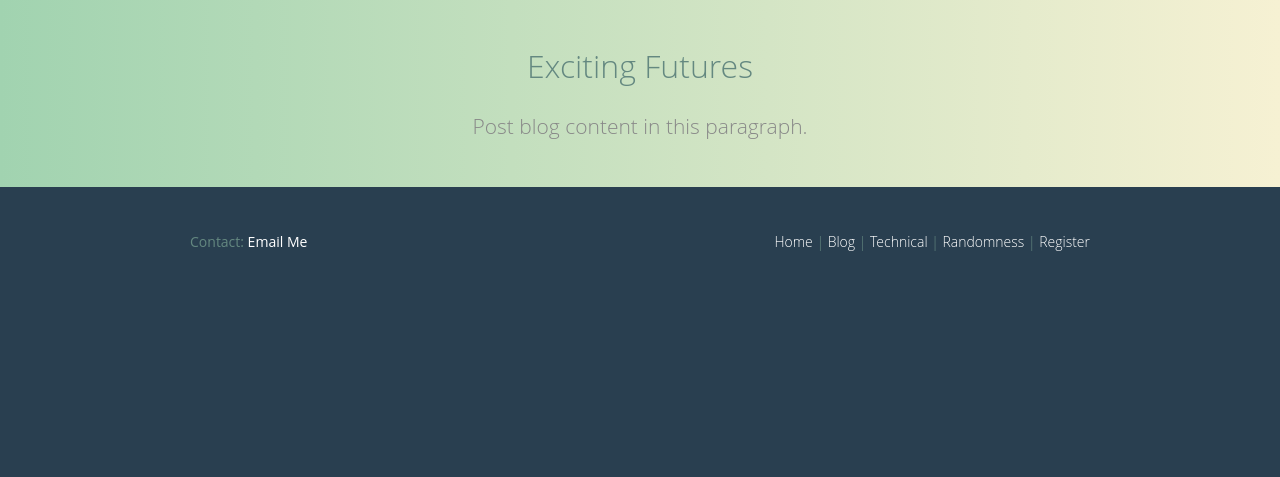
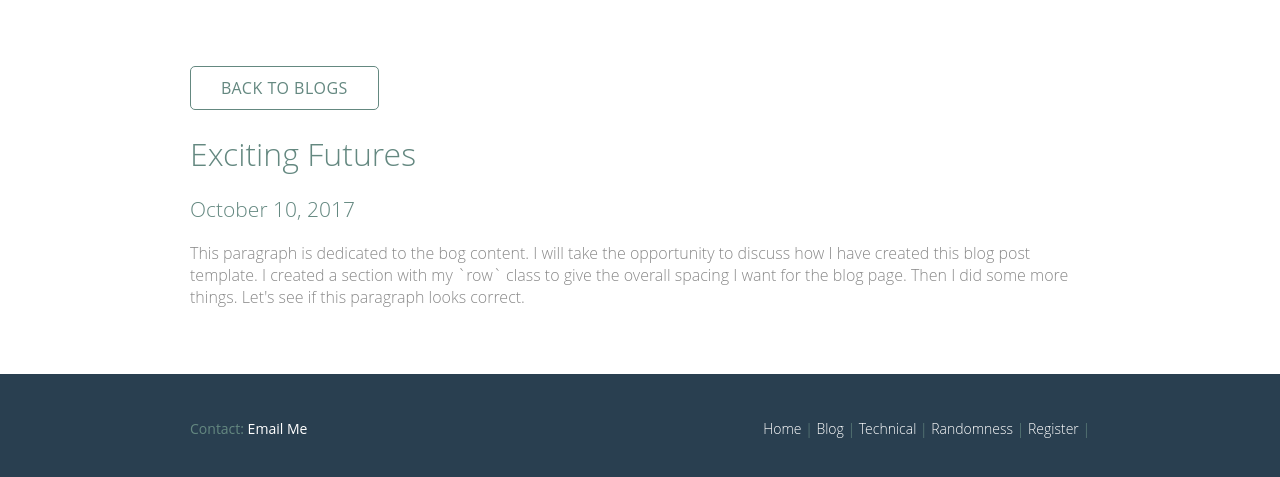
Before and after one commit to cmgrass/chrisGrassLabsSite, a Python web app: template templates/blog20171010A.html in a window 1280 px wide. Shown: the part 176-653 px from the top of the page. Run offline with Jinja, Linux system fonts and the light colour scheme; the template is opened without the code that fills it, so the values that code supplies are empty.

Commit message:
I've created a blog page style that I am happy with.

```diff
--- a/templates/blog20171010A.html
+++ b/templates/blog20171010A.html
@@ -21,13 +21,21 @@
             </nav>
         </header>
 
-        <section class="row-alt">
-          <div class="topContent container">
+        <section class="row">
+          <div class="container">
+            <a class="btn btn-blog" href="blog.html">Back to Blogs</a>
             <h1>
               Exciting Futures
             </h1>
+            <h3>
+              October 10, 2017
+            </h3>
             <p>
-              Post blog content in this paragraph.
+              This paragraph is dedicated to the bog content. I will take the
+              opportunity to discuss how I have created this blog post template.
+              I created a section with my `row` class to give the overall
+              spacing I want for the blog page. Then I did some more things.
+              Let's see if this paragraph looks correct.
             </p>
           </div>
         </section>
@@ -42,7 +50,7 @@
                 <a href="blog.html">Blog</a> |
                 <a href="techResource.html">Technical</a> |
                 <a href="randomness.html">Randomness</a> |
-                <a href="register.html">Register</a>
+                <a href="register.html">Register</a> |
             </nav>
         </footer>
     </body>
--- a/templates/main.css
+++ b/templates/main.css
@@ -179,7 +179,6 @@ p a {
 /*----- B U T T O N S -----*/
 .btn {
   border-radius: 5px;
-  color: #fff;
   cursor: pointer;
   display: inline-block;
   font-weight: 400;
@@ -188,12 +187,23 @@ p a {
   text-transform: uppercase;
 }
 .btn-alt {
+  color: #fff;
   border: 1px solid #fff;
   padding: 10px 30px;
 }
 .btn-alt:hover {
   background: #fff;
   color: #648880;
+}
+.btn-blog{
+  color: #648880;
+  border: 1px solid #648880;
+  padding: 10px 30px;
+  margin-bottom: 22px;
+}
+.btn-blog:hover{
+  background: #648880;
+  color: #fff;
 }
 
 /*----- P R I M A R Y   H E A D E R -----*/
```
Also changed, not shown: templates/blog20171009A.html (+6 -2 lines).
